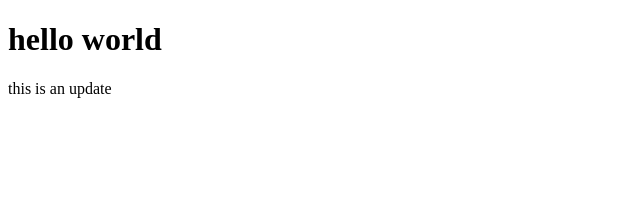
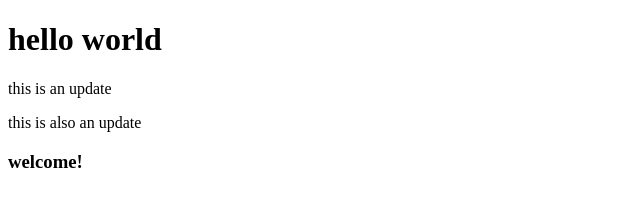
Before and after one commit to RAaf28/revou, a plain HTML site: page index.html in a window 1280 px wide. Shown: the whole page, without its empty margins (0-640 px from the left). Drawn offline with Linux system fonts and the light colour scheme.

Commit message:
added welcome

```diff
--- a/index.html
+++ b/index.html
@@ -8,5 +8,7 @@
 <body>
     <h1>hello world</h1>
     <p>this is an update</p>
+    <p>this is also an update</p>
+    <h3>welcome!</h3>
 </body>
 </html>
```
